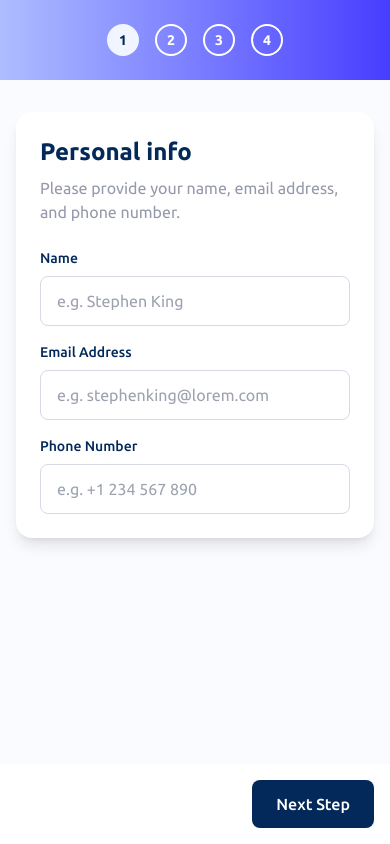
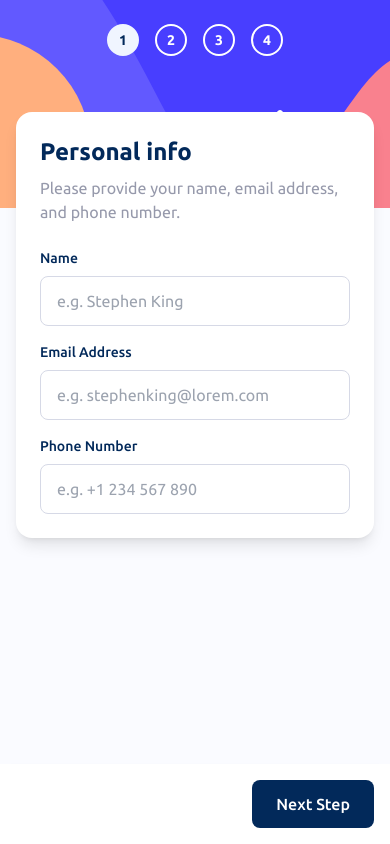
Before and after one commit to molindu/multi-step-form-main, a React (Vite) app: page / in a window 390 px wide. Built offline with nearby package versions, Linux system fonts and the light colour scheme.

Commit message:
mobile view fixed

```diff
--- a/src/App.tsx
+++ b/src/App.tsx
@@ -96,7 +96,7 @@ function App() {
             <div className="min-h-screen bg-blue-50 font-ubuntu">
                 <Sidebar currentStep={currentStep} isMobile={true} />
 
-                <div className="px-4 py-8">
+                <div className="px-4 py-8 -mt-32">
                     <div className="bg-white rounded-2xl p-6 shadow-lg">
                         <FormProvider {...methods}>
                             <form onSubmit={handleSubmit(onSubmit)}>
--- a/src/components/Sidebar.tsx
+++ b/src/components/Sidebar.tsx
@@ -15,8 +15,8 @@ const steps = [
 export const Sidebar: React.FC<SidebarProps> = ({currentStep, isMobile = false}) => {
     if (isMobile) {
         return (
-            <div className="bg-gradient-to-r from-blue-300 to-purple-600 p-6 flex justify-center items-start">
-                <div className="flex space-x-4">
+            <div className="bg-sidebar-mobile bg-no-repeat bg-cover p-6 flex justify-center items-start">
+                <div className="flex space-x-4 mb-32">
                     {steps.map((step) => (
                         <div
                             key={step.number}
```
Also changed, not shown: todo.txt (deleted).
